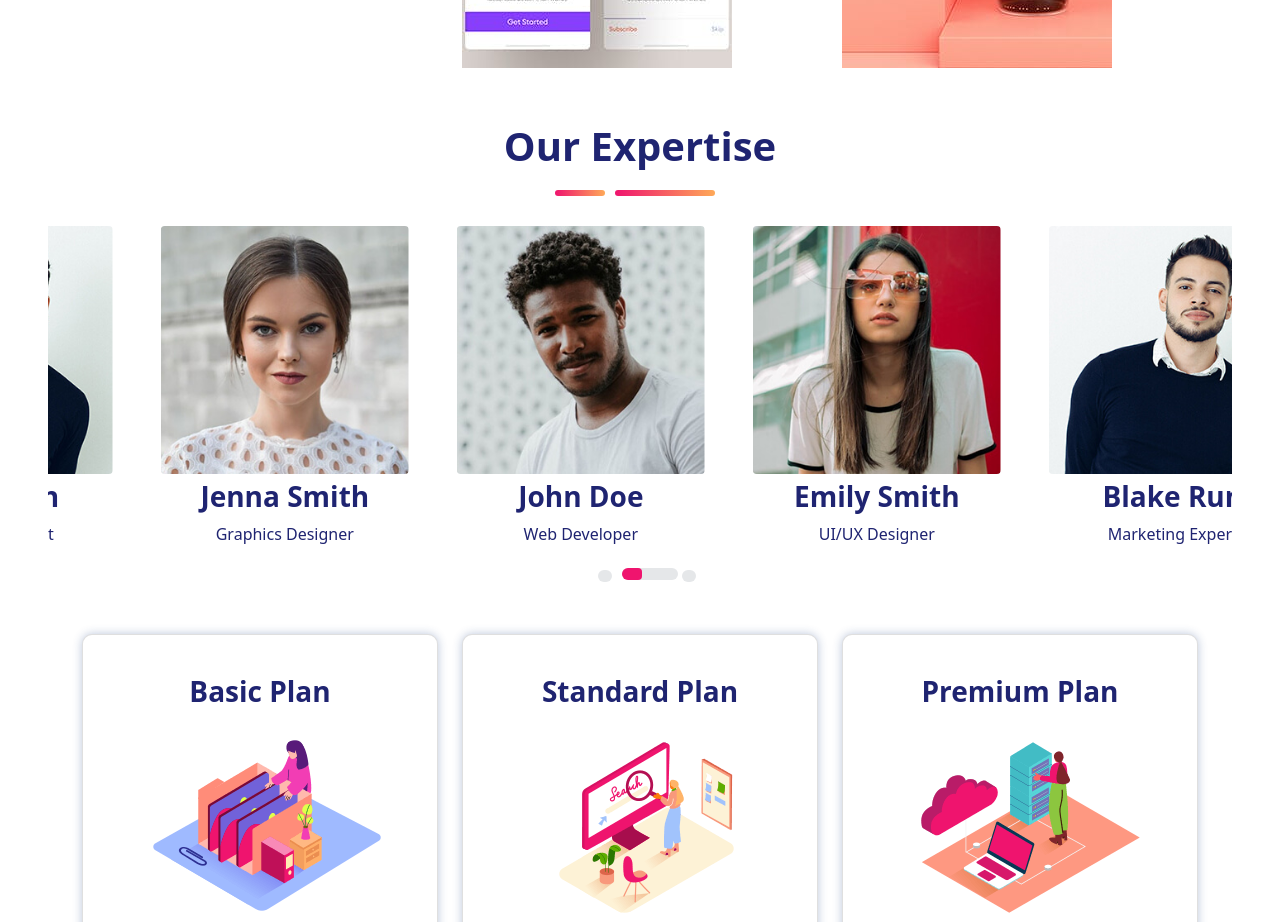
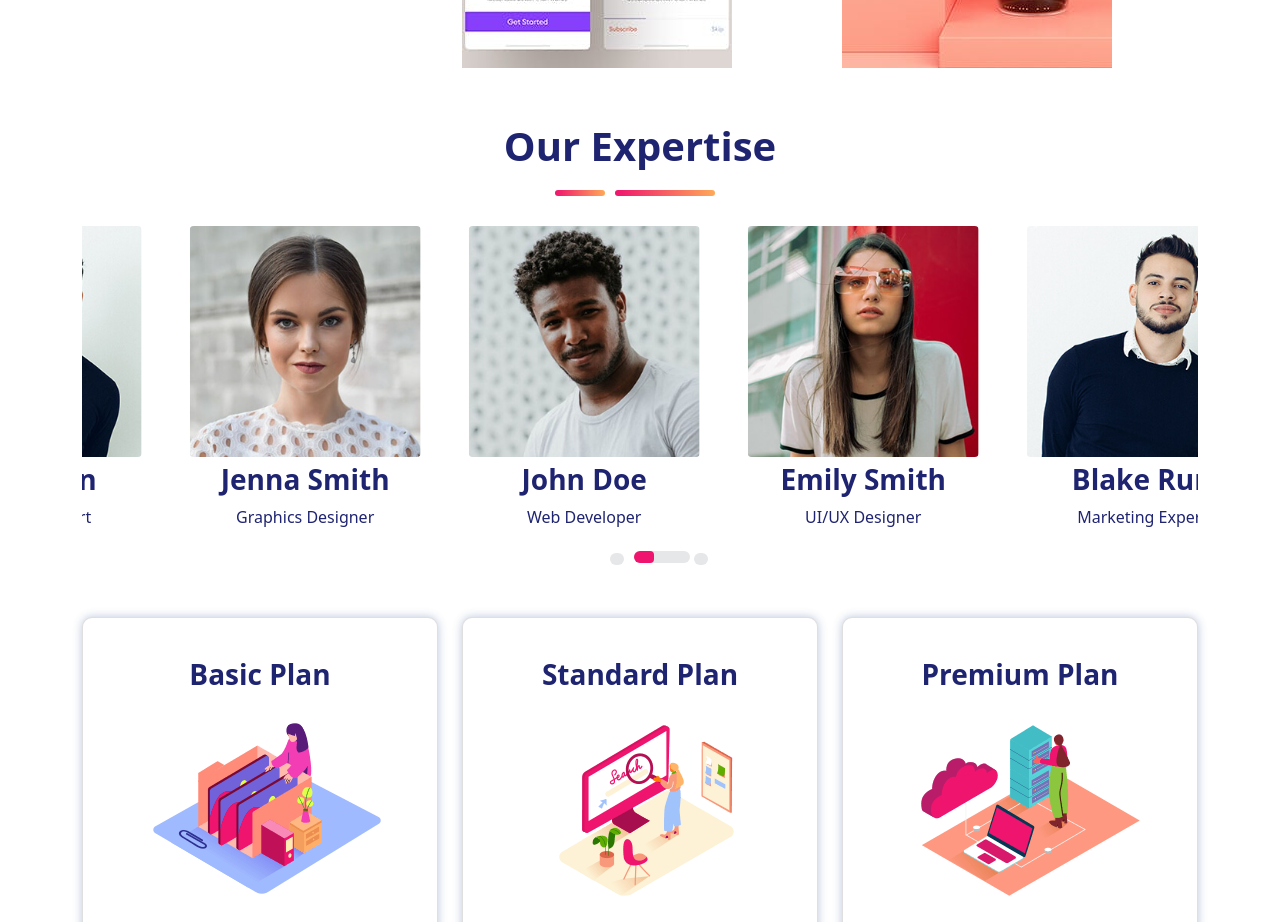
Before and after one commit to mdYeasin2001/people-choice-agency-client, a Next.js app: page / in a window 1280 px wide. Shown: the part 3360-4282 px from the top of the page. Built offline with nearby package versions, Linux system fonts and the light colour scheme.

Commit message:
fix some code

```diff
--- a/components/home/OurExpertise/Expert.js
+++ b/components/home/OurExpertise/Expert.js
@@ -1,14 +1,15 @@
 import React from 'react';
 import Image from 'next/image';
+import { Col, Row } from 'react-bootstrap';
 
 
 const Expert = ({expert}) => {
     return (
-        <div className='p-4 text-center text-primary'>
-           <Image className='rounded' src={expert.image} alt={expert.name}/>
-           <h3 className='fw-bold'>{expert.name}</h3>
-           <p>{expert.position}</p>
-        </div>
+      <Col className='p-4 text-center text-primary'>
+        <Image className='rounded' src={expert.image} alt={expert.name}/>
+        <h3 className='fw-bold'>{expert.name}</h3>
+        <p>{expert.position}</p>
+      </Col>
     );
 };
 
--- a/components/home/OurExpertise/OurExpertise.js
+++ b/components/home/OurExpertise/OurExpertise.js
@@ -3,6 +3,7 @@ import Expert from "./Expert";
 import Slider from "react-slick";
 import ExpertiseData from './ExpertiseData';
 import SectionTitleUnderline from "../../common/SectionTitleUnderline";
+import { Container, Row } from "react-bootstrap";
 
 const OurExpertise = () => {
    const settings = {
@@ -22,17 +23,19 @@ const OurExpertise = () => {
     )
     };
     return (
-      <div>
+      <Container>
         <div className="text-center">
-           <h1 className='display-6 fw-bold text-primary'>Our Expertise</h1>
-           <SectionTitleUnderline/>
+            <h1 className='display-6 fw-bold text-primary'>Our Expertise</h1>
+            <SectionTitleUnderline/>
         </div>
-        <Slider className='slide_show mx-5 mb-5' {...settings}>
+        <Row>
+          <Slider className='overflow-hidden mb-5' {...settings}>
             {
-            ExpertiseData.map((expert) => <Expert key={expert.id} expert={expert}></Expert> )
+              ExpertiseData.map((expert) => <Expert key={expert.id} expert={expert}></Expert> )
             }
-        </Slider>
-      </div>
+          </Slider>
+        </Row>
+      </Container>
     );
   }
 
--- a/components/home/Review/ReviewPost.js
+++ b/components/home/Review/ReviewPost.js
@@ -1,17 +1,18 @@
 import React from 'react';
 import Image from 'next/image';
+import { Row, Col} from 'react-bootstrap';
 
 const ReviewPost = ({review}) => {
     return (
-        <div className='d-flex justify-content-center row m-5'>
-           <div className='col-md-3'>
+        <Row className='d-flex justify-content-center m-5'>
+           <Col md={3}>
                <Image className='rounded-pill' src={review.image} alt={review.name}/>
-            </div>
-           <div className='text-primary col-md-6'>
+            </Col>
+           <Col md={6} className='text-primary'>
                <p>{review.description}</p>
                <h4 className='fw-bold'>{review.name}</h4>
-           </div>
-        </div>
+           </Col>
+        </Row>
     );
 };
 
```
